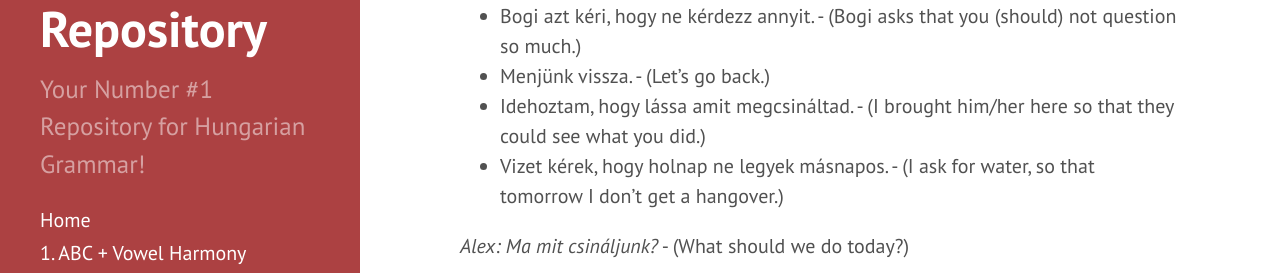
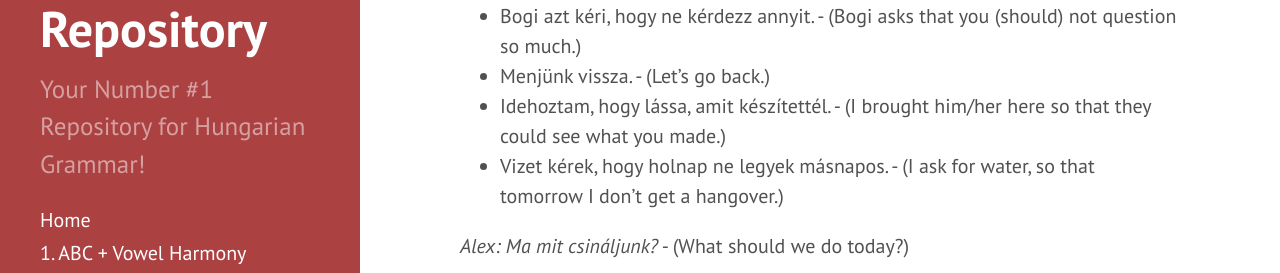
Before and after one commit to Magyartanulas/magyartanulas.github.io, a Jekyll site: the page built from imperative_subjunctive.md, in a window 1280 px wide and 900 px high, scrolled down 3016 px. Shown: the part 167-440 px from the top of the window. Built offline with Jekyll 4.4.1, drawn with Linux system fonts in a browser that asks for light colours; comment, search, counter and statistics services are not loaded.

Commit message:
Update imperative_subjunctive.md

```diff
--- a/imperative_subjunctive.md
+++ b/imperative_subjunctive.md
@@ -158,7 +158,7 @@ In Hungarian, the subjunctive mood uses the same form as the imperative. It is u
 * A célom az, hogy jó legyek. - ([Lyric:](http://www.zeneszoveg.hu/dalszoveg/56267/rajzfilm-slagerek/pokemon---indigo-liga---szerezd-meg-hat-mind-zeneszoveg.html) My goal is to be good.)
 * Bogi azt kéri, hogy ne kérdezz annyit. - (Bogi asks that you (should) not question so much.)
 * Menjünk vissza. - (Let's go back.)
-* Idehoztam, hogy lássa amit megcsináltad. - (I brought him/her here so that they could see what you did.)
+* Idehoztam, hogy lássa, amit készítettél. - (I brought him/her here so that they could see what you made.)
 * Vizet kérek, hogy holnap ne legyek másnapos. - (I ask for water, so that tomorrow I don't get a hangover.)
 
 *Alex: Ma mit csináljunk?* - (What should we do today?)
```
